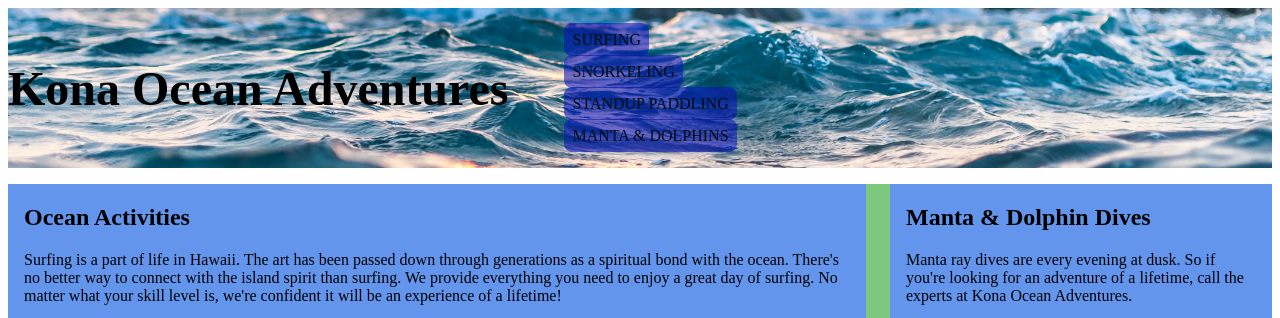
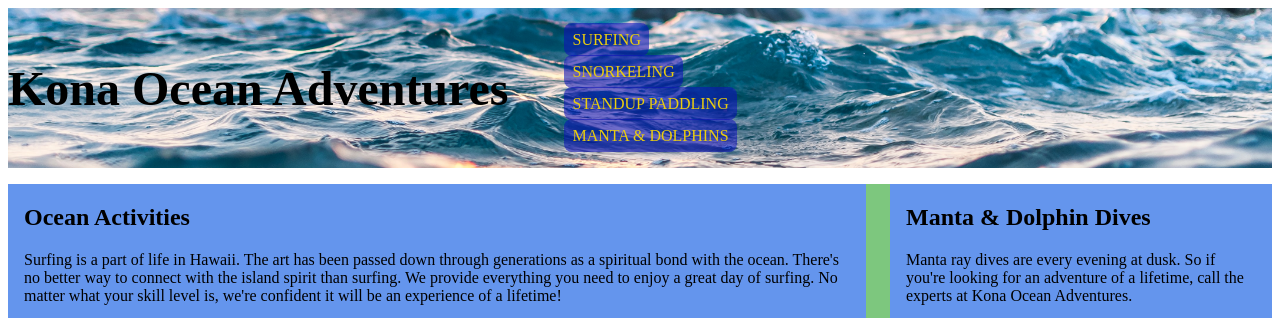
Before and after one commit to Edkmarciniak/BizPage-5, a plain HTML site: page index.html in a window 1280 px wide. Shown: the top 318 px of the page. Drawn offline with Linux system fonts and the light colour scheme.

Commit message:
Add text color to ul list

```diff
--- a/styles.css
+++ b/styles.css
@@ -31,7 +31,7 @@ gap: rem;
 }
 li a {
 text-decoration: none;
-color:rgb(1, 14, 14);
+color:rgb(234, 205, 15);
 text-transform: uppercase;
 font-size: 1em;
 font-weight:00;
```
